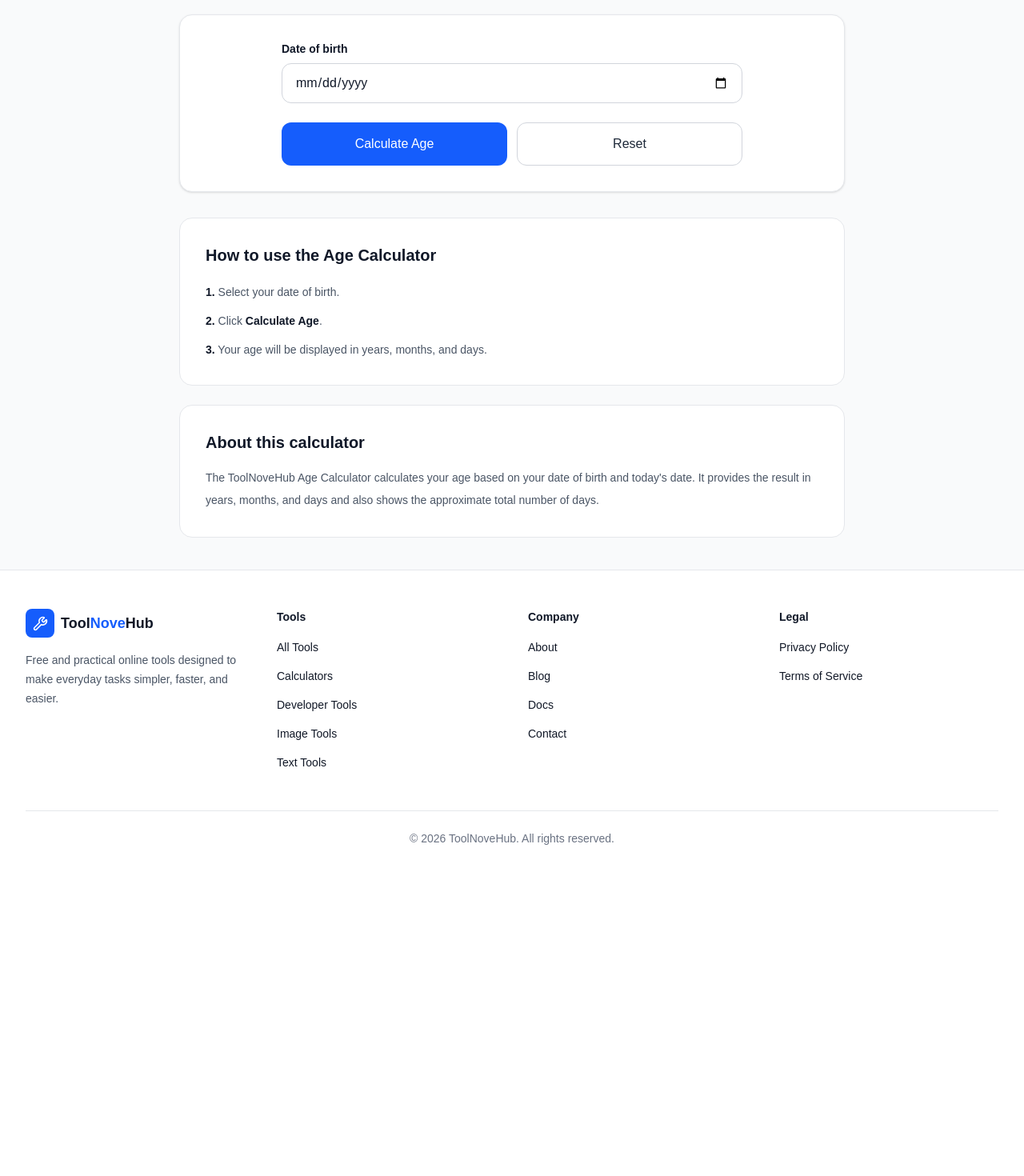
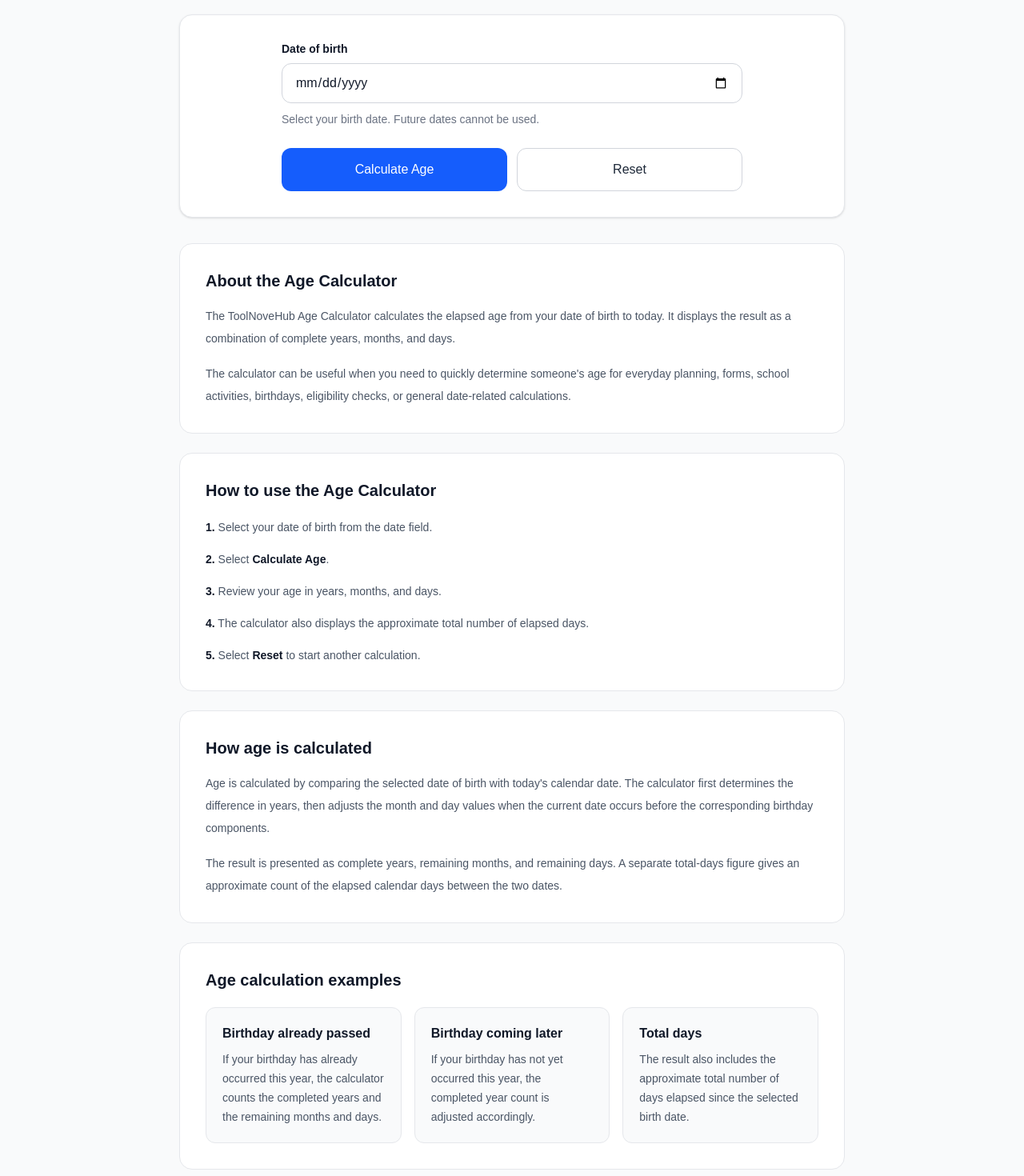
Before and after one commit to sprajeshofficial-wq/ToolNoveHub, a Next.js app: page /tools/age-calculator in a window 1280 px wide. Shown: the part 300-1770 px from the top of the page at 80% size. Before the commit the page ends 1406 px from the top, so only its background shows below. Built offline with nearby package versions, Linux system fonts and the light colour scheme.

Commit message:
Improve age calculator

```diff
--- a/app/tools/age-calculator/page.tsx
+++ b/app/tools/age-calculator/page.tsx
@@ -2,11 +2,51 @@
 
 import { useState } from "react";
 
-function calculateAge(dateOfBirth: string) {
-  const birthDate = new Date(`${dateOfBirth}T00:00:00`);
+type AgeResult = {
+  years: number;
+  months: number;
+  days: number;
+  totalDays: number;
+};
+
+function getTodayDate() {
   const today = new Date();
 
-  if (Number.isNaN(birthDate.getTime()) || birthDate > today) {
+  return new Date(
+    today.getFullYear(),
+    today.getMonth(),
+    today.getDate(),
+  );
+}
+
+function calculateAge(dateOfBirth: string): AgeResult | null {
+  if (!dateOfBirth) {
+    return null;
+  }
+
+  const [year, month, day] = dateOfBirth.split("-").map(Number);
+
+  if (
+    !Number.isInteger(year) ||
+    !Number.isInteger(month) ||
+    !Number.isInteger(day)
+  ) {
+    return null;
+  }
+
+  const birthDate = new Date(year, month - 1, day);
+  const today = getTodayDate();
+
+  // Prevent invalid dates such as 2026-02-31.
+  if (
+    birthDate.getFullYear() !== year ||
+    birthDate.getMonth() !== month - 1 ||
+    birthDate.getDate() !== day
+  ) {
+    return null;
+  }
+
+  if (birthDate > today) {
     return null;
   }
 
@@ -17,13 +57,13 @@ function calculateAge(dateOfBirth: string) {
   if (days < 0) {
     months--;
 
-    const previousMonth = new Date(
+    const daysInPreviousMonth = new Date(
       today.getFullYear(),
       today.getMonth(),
       0,
-    );
+    ).getDate();
 
-    days += previousMonth.getDate();
+    days += daysInPreviousMonth;
   }
 
   if (months < 0) {
@@ -32,6 +72,7 @@ function calculateAge(dateOfBirth: string) {
   }
 
   const totalMilliseconds = today.getTime() - birthDate.getTime();
+
   const totalDays = Math.floor(
     totalMilliseconds / (1000 * 60 * 60 * 24),
   );
@@ -46,14 +87,21 @@ function calculateAge(dateOfBirth: string) {
 
 export default function AgeCalculatorPage() {
   const [dateOfBirth, setDateOfBirth] = useState("");
-  const [result, setResult] = useState<ReturnType<typeof calculateAge>>(null);
+  const [result, setResult] = useState<AgeResult | null>(null);
   const [error, setError] = useState("");
+
+  const today = getTodayDate();
+  const maxDate = [
+    today.getFullYear(),
+    String(today.getMonth() + 1).padStart(2, "0"),
+    String(today.getDate()).padStart(2, "0"),
+  ].join("-");
 
   const calculate = () => {
     setError("");
+    setResult(null);
 
     if (!dateOfBirth) {
-      setResult(null);
       setError("Please select your date of birth.");
       return;
     }
@@ -61,7 +109,6 @@ export default function AgeCalculatorPage() {
     const calculatedAge = calculateAge(dateOfBirth);
 
     if (!calculatedAge) {
-      setResult(null);
       setError("Please enter a valid date of birth.");
       return;
     }
@@ -77,6 +124,7 @@ export default function AgeCalculatorPage() {
 
   return (
     <div className="min-h-screen bg-gray-50">
+      {/* Header */}
       <section className="border-b border-gray-200 bg-white">
         <div className="mx-auto max-w-5xl px-4 py-12 sm:px-6 lg:px-8">
           <div className="text-center">
@@ -89,15 +137,23 @@ export default function AgeCalculatorPage() {
             </h1>
 
             <p className="mx-auto mt-4 max-w-2xl text-base leading-7 text-gray-600">
-              Calculate your exact age in years, months, and days using your
-              date of birth.
+              Calculate your age in years, months, and days using your date of
+              birth and today&apos;s date.
             </p>
           </div>
         </div>
       </section>
 
       <main className="mx-auto max-w-4xl px-4 py-10 sm:px-6 lg:px-8">
-        <section className="rounded-2xl border border-gray-200 bg-white p-6 shadow-sm sm:p-8">
+        {/* Calculator */}
+        <section
+          className="rounded-2xl border border-gray-200 bg-white p-6 shadow-sm sm:p-8"
+          aria-labelledby="calculator-heading"
+        >
+          <h2 id="calculator-heading" className="sr-only">
+            Age calculator
+          </h2>
+
           <div className="mx-auto max-w-xl">
             <label
               htmlFor="date-of-birth"
@@ -110,10 +166,22 @@ export default function AgeCalculatorPage() {
               id="date-of-birth"
               type="date"
               value={dateOfBirth}
-              max={new Date().toISOString().split("T")[0]}
-              onChange={(event) => setDateOfBirth(event.target.value)}
+              max={maxDate}
+              onChange={(event) => {
+                setDateOfBirth(event.target.value);
+                setResult(null);
+                setError("");
+              }}
+              aria-describedby="date-help"
               className="mt-2 w-full rounded-xl border border-gray-300 bg-white px-4 py-3 text-sm text-gray-900 outline-none transition focus:border-blue-500 focus:ring-2 focus:ring-blue-100"
             />
+
+            <p
+              id="date-help"
+              className="mt-2 text-sm leading-6 text-gray-500"
+            >
+              Select your birth date. Future dates cannot be used.
+            </p>
 
             {error && (
               <div
@@ -129,7 +197,7 @@ export default function AgeCalculatorPage() {
               <button
                 type="button"
                 onClick={calculate}
-                className="rounded-xl bg-blue-600 px-5 py-3.5 text-sm font-semibold text-white transition hover:bg-blue-700"
+                className="rounded-xl bg-blue-600 px-5 py-3.5 text-sm font-semibold text-white transition hover:bg-blue-700 focus:outline-none focus-visible:ring-2 focus-visible:ring-blue-500 focus-visible:ring-offset-2"
               >
                 Calculate Age
               </button>
@@ -137,7 +205,7 @@ export default function AgeCalculatorPage() {
               <button
                 type="button"
                 onClick={reset}
-                className="rounded-xl border border-gray-300 bg-white px-5 py-3.5 text-sm font-semibold text-gray-800 transition hover:bg-gray-50"
+                className="rounded-xl border border-gray-300 bg-white px-5 py-3.5 text-sm font-semibold text-gray-800 transition hover:bg-gray-50 focus:outline-none focus-visible:ring-2 focus-visible:ring-blue-500 focus-visible:ring-offset-2"
               >
                 Reset
               </button>
@@ -145,46 +213,57 @@ export default function AgeCalculatorPage() {
           </div>
         </section>
 
+        {/* Result */}
         {result && (
-          <section className="mt-8 rounded-2xl border border-blue-100 bg-blue-50 p-6 sm:p-8">
+          <section
+            className="mt-8 rounded-2xl border border-blue-100 bg-blue-50 p-6 sm:p-8"
+            aria-labelledby="result-heading"
+            aria-live="polite"
+          >
             <div className="text-center">
-              <p className="text-sm font-medium text-blue-700">
+              <p
+                id="result-heading"
+                className="text-sm font-semibold text-blue-700"
+              >
                 Your current age
               </p>
 
-              <div className="mt-3 flex flex-wrap items-center justify-center gap-3">
-                <div className="rounded-xl bg-white px-5 py-4 shadow-sm">
+              <div className="mt-5 grid grid-cols-1 gap-3 sm:grid-cols-3">
+                <div className="rounded-xl bg-white px-5 py-5 shadow-sm">
                   <div className="text-3xl font-bold text-gray-900">
                     {result.years}
                   </div>
-                  <div className="mt-1 text-xs font-medium text-gray-500">
+
+                  <div className="mt-1 text-xs font-medium uppercase tracking-wide text-gray-500">
                     Years
                   </div>
                 </div>
 
-                <div className="rounded-xl bg-white px-5 py-4 shadow-sm">
+                <div className="rounded-xl bg-white px-5 py-5 shadow-sm">
                   <div className="text-3xl font-bold text-gray-900">
                     {result.months}
                   </div>
-                  <div className="mt-1 text-xs font-medium text-gray-500">
+
+                  <div className="mt-1 text-xs font-medium uppercase tracking-wide text-gray-500">
                     Months
                   </div>
                 </div>
 
-                <div className="rounded-xl bg-white px-5 py-4 shadow-sm">
+                <div className="rounded-xl bg-white px-5 py-5 shadow-sm">
                   <div className="text-3xl font-bold text-gray-900">
                     {result.days}
                   </div>
-                  <div className="mt-1 text-xs font-medium text-gray-500">
+
+                  <div className="mt-1 text-xs font-medium uppercase tracking-wide text-gray-500">
                     Days
                   </div>
                 </div>
               </div>
 
-              <p className="mt-6 text-sm text-gray-600">
-                Approximately{" "}
+              <p className="mt-6 text-sm leading-6 text-gray-600">
+                That is approximately{" "}
                 <strong className="text-gray-900">
-                  {result.totalDays.toLocaleString()}
+                  {result.totalDays.toLocaleString("en-US")}
                 </strong>{" "}
                 days old.
               </p>
@@ -192,37 +271,139 @@ export default function AgeCalculatorPage() {
           </section>
         )}
 
+        {/* About */}
         <section className="mt-8 rounded-2xl border border-gray-200 bg-white p-6 sm:p-8">
+          <h2 className="text-xl font-bold text-gray-900">
+            About the Age Calculator
+          </h2>
+
+          <div className="mt-4 space-y-4 text-sm leading-7 text-gray-600">
+            <p>
+              The ToolNoveHub Age Calculator calculates the elapsed age from
+              your date of birth to today. It displays the result as a
+              combination of complete years, months, and days.
+            </p>
+
+            <p>
+              The calculator can be useful when you need to quickly determine
+              someone&apos;s age for everyday planning, forms, school
+              activities, birthdays, eligibility checks, or general
+              date-related calculations.
+            </p>
+          </div>
+        </section>
+
+        {/* How to use */}
+        <section className="mt-6 rounded-2xl border border-gray-200 bg-white p-6 sm:p-8">
           <h2 className="text-xl font-bold text-gray-900">
             How to use the Age Calculator
           </h2>
 
-          <ol className="mt-5 space-y-3 text-sm leading-6 text-gray-600">
+          <ol className="mt-5 space-y-4 text-sm leading-6 text-gray-600">
             <li>
-              <strong className="text-gray-900">1.</strong> Select your date of
-              birth.
+              <strong className="text-gray-900">1.</strong>{" "}
+              Select your date of birth from the date field.
             </li>
+
             <li>
-              <strong className="text-gray-900">2.</strong> Click
-              <strong className="text-gray-900"> Calculate Age</strong>.
+              <strong className="text-gray-900">2.</strong>{" "}
+              Select <strong className="text-gray-900">Calculate Age</strong>.
             </li>
+
             <li>
-              <strong className="text-gray-900">3.</strong> Your age will be
-              displayed in years, months, and days.
+              <strong className="text-gray-900">3.</strong>{" "}
+              Review your age in years, months, and days.
+            </li>
+
+            <li>
+              <strong className="text-gray-900">4.</strong>{" "}
+              The calculator also displays the approximate total number of
+              elapsed days.
+            </li>
+
+            <li>
+              <strong className="text-gray-900">5.</strong>{" "}
+              Select <strong className="text-gray-900">Reset</strong> to start
+              another calculation.
             </li>
           </ol>
         </section>
 
+        {/* How the calculation works */}
         <section className="mt-6 rounded-2xl border border-gray-200 bg-white p-6 sm:p-8">
           <h2 className="text-xl font-bold text-gray-900">
-            About this calculator
+            How age is calculated
+          </h2>
+
+          <div className="mt-4 space-y-4 text-sm leading-7 text-gray-600">
+            <p>
+              Age is calculated by comparing the selected date of birth with
+              today&apos;s calendar date. The calculator first determines the
+              difference in years, then adjusts the month and day values when
+              the current date occurs before the corresponding birthday
+              components.
+            </p>
+
+            <p>
+              The result is presented as complete years, remaining months, and
+              remaining days. A separate total-days figure gives an approximate
+              count of the elapsed calendar days between the two dates.
+            </p>
+          </div>
+        </section>
+
+        {/* Examples */}
+        <section className="mt-6 rounded-2xl border border-gray-200 bg-white p-6 sm:p-8">
+          <h2 className="text-xl font-bold text-gray-900">
+            Age calculation examples
+          </h2>
+
+          <div className="mt-5 grid gap-4 sm:grid-cols-3">
+            <article className="rounded-xl border border-gray-200 bg-gray-50 p-5">
+              <h3 className="font-semibold text-gray-900">
+                Birthday already passed
+              </h3>
+
+              <p className="mt-2 text-sm leading-6 text-gray-600">
+                If your birthday has already occurred this year, the calculator
+                counts the completed years and the remaining months and days.
+              </p>
+            </article>
+
+            <article className="rounded-xl border border-gray-200 bg-gray-50 p-5">
+              <h3 className="font-semibold text-gray-900">
+                Birthday coming later
+              </h3>
+
+              <p className="mt-2 text-sm leading-6 text-gray-600">
+                If your birthday has not yet occurred this year, the completed
+                year count is adjusted accordingly.
+              </p>
+            </article>
+
+            <article className="rounded-xl border border-gray-200 bg-gray-50 p-5">
+              <h3 className="font-semibold text-gray-900">
+                Total days
+              </h3>
+
+              <p className="mt-2 text-sm leading-6 text-gray-600">
+                The result also includes the approximate total number of days
+                elapsed since the selected birth date.
+              </p>
+            </article>
+          </div>
+        </section>
+
+        {/* Privacy */}
+        <section className="mt-6 rounded-2xl border border-gray-200 bg-white p-6 sm:p-8">
+          <h2 className="text-xl font-bold text-gray-900">
+            Privacy and browser-based calculation
           </h2>
 
           <p className="mt-4 text-sm leading-7 text-gray-600">
-            The ToolNoveHub Age Calculator calculates your age based on your
-            date of birth and today&apos;s date. It provides the result in
-            years, months, and days and also shows the approximate total number
-            of days.
+            The age calculation is performed directly in your browser. No
+            account is required, and the date entered into this calculator does
+            not need to be uploaded to a server to calculate the result.
           </p>
         </section>
       </main>
```
